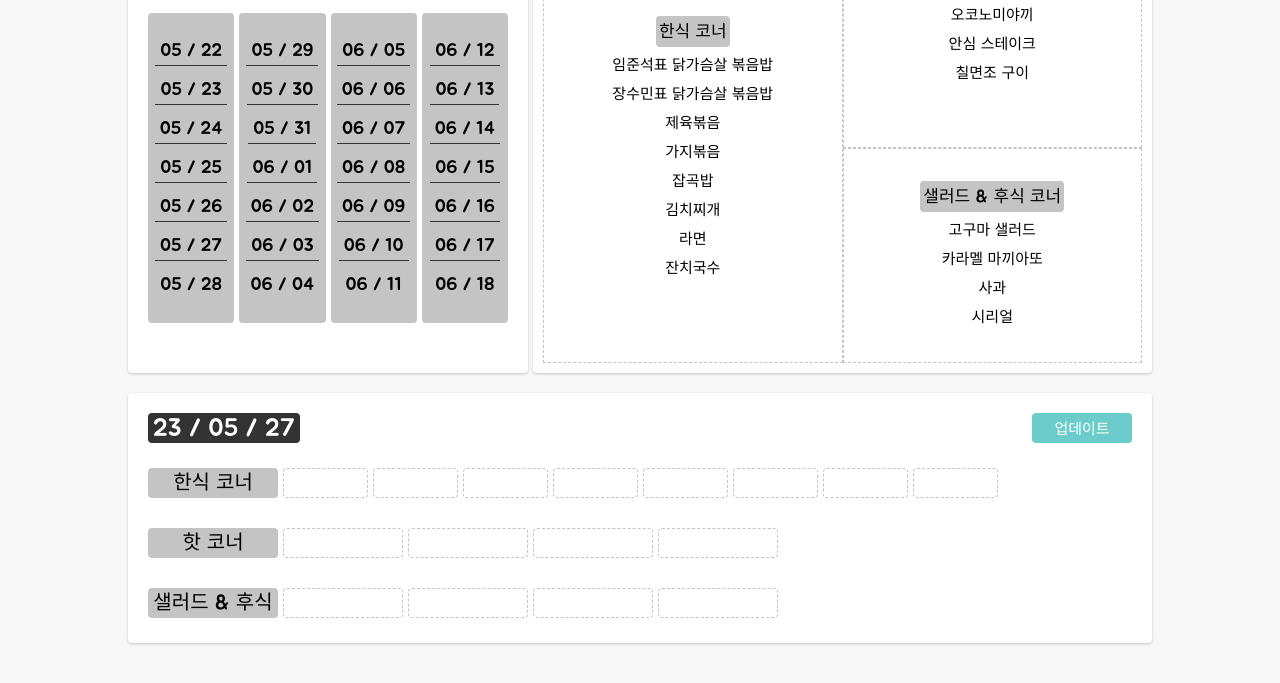
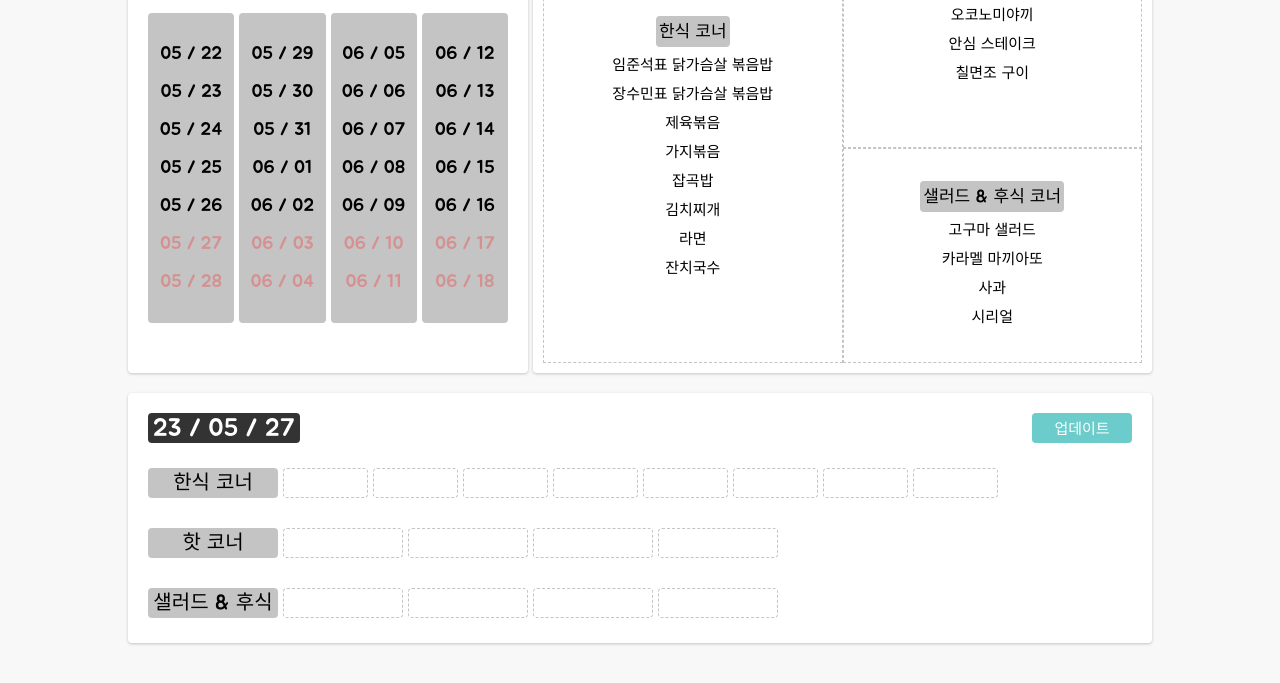
Before and after one commit to jangsumin/ogonmeh-front, a website with bundled scripts: page manager.html in a window 1280 px wide. Shown: the part 107-790 px from the top of the page. Built offline with nearby package versions, Linux system fonts and the light colour scheme.

Commit message:
feat: 토요일과 일요일 날짜에 클릭을 못하도록 기능 구현

```diff
--- a/manager.css
+++ b/manager.css
@@ -82,9 +82,9 @@ body {
   text-align: center;
 }
 
-.date-list-wrap ul :not(li:last-child) {
+/* .date-list-wrap ul :not(li:last-child) {
   border-bottom: 1px solid var(--main-nav-color);
-}
+} */
 
 .view-section {
   display: grid;
--- a/src/manager.ts
+++ b/src/manager.ts
@@ -110,23 +110,28 @@ const dateList3: HTMLInputElement | null =
 const dateList4: HTMLInputElement | null =
   document.querySelector(".date-list4");
 
-function createListElement(
-  text: string,
-  dateList: HTMLInputElement | null
-): void {
+function createListElement(text: string, idx: number): void {
   const li: HTMLLIElement = document.createElement("li");
   li.textContent = text;
-  dateList?.appendChild(li);
+  if (idx % 7 === 5 || idx % 7 === 6) {
+    li.style.cursor = "auto";
+    li.style.color = "#e66060";
+    li.style.opacity = "0.5";
+  }
+  if (Math.floor(idx / 7) === 0) {
+    dateList1?.appendChild(li);
+  }
+  if (Math.floor(idx / 7) === 1) {
+    dateList2?.appendChild(li);
+  }
+  if (Math.floor(idx / 7) === 2) {
+    dateList3?.appendChild(li);
+  }
+  if (Math.floor(idx / 7) === 3) {
+    dateList4?.appendChild(li);
+  }
 }
 
 datesInFourWeeks.map((dateStr, idx) => {
-  if (Math.floor(idx / 7) === 0) {
-    createListElement(dateStr, dateList1);
-  } else if (Math.floor(idx / 7) === 1) {
-    createListElement(dateStr, dateList2);
-  } else if (Math.floor(idx / 7) === 2) {
-    createListElement(dateStr, dateList3);
-  } else if (Math.floor(idx / 7) === 3) {
-    createListElement(dateStr, dateList4);
-  }
+  createListElement(dateStr, idx);
 });
```
Also changed, not shown: dist/manager.js.
